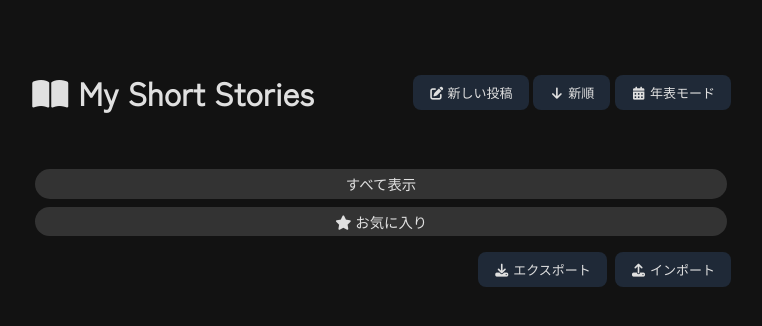
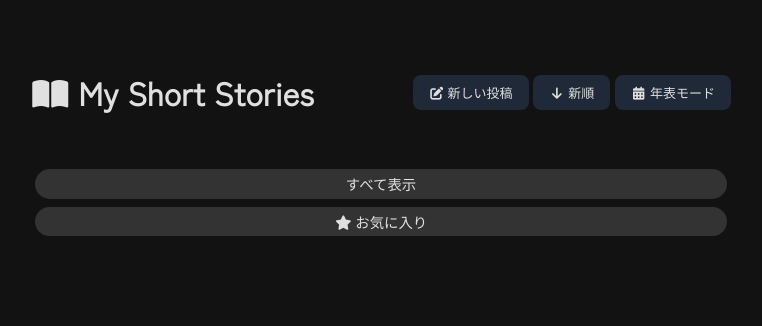
Before and after one commit to shamejima-san/story_archive, a plain HTML site: page index.html in a window 1280 px wide. Shown: the whole page, without its empty margins (259-1021 px from the left). Drawn offline with Linux system fonts and the light colour scheme.

Commit message:
index.html

```diff
--- a/index.html
+++ b/index.html
@@ -33,14 +33,13 @@
            <div class="tag-section normal-tags">…</div> -->
     </div>
 
-    <div class="in-ex">
+    <!-- <div class="in-ex">
       <button onclick="exportStories()"><i class="fa-solid fa-download"></i> エクスポート</button>
       <label class="button-like" style="margin-left: 0.5rem;">
         <i class="fa-solid fa-upload"></i> インポート
         <input type="file" accept="application/json" onchange="importStories(event)" style="display: none;">
       </label>
-    </div>
-
+    </div> -->
 
     <section id="storyList"></section>
 
```
